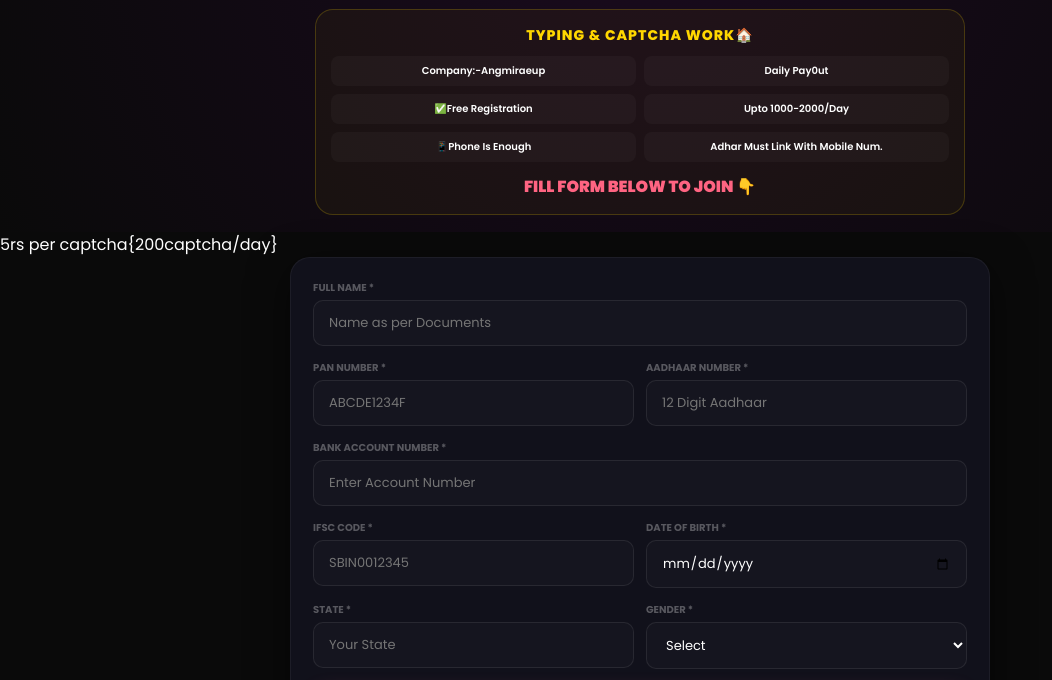
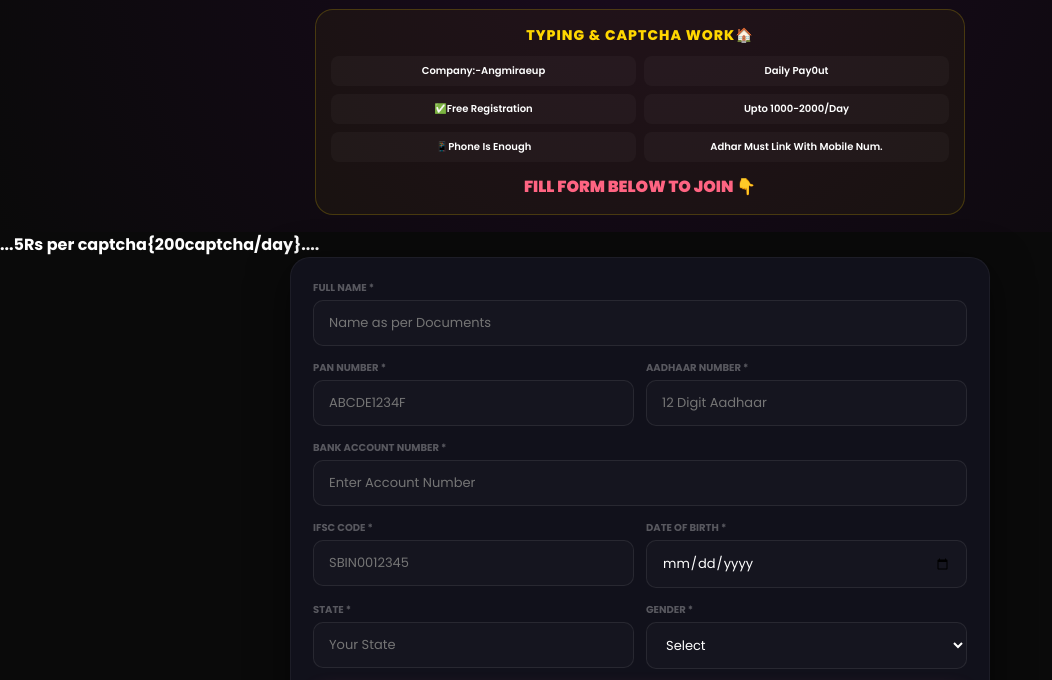
Before and after one commit to jyora410-create/info, a plain HTML site: page index.html in a window 1280 px wide. Shown: the part 107-787 px from the top of the page, without its empty margins (0-1052 px from the left). Drawn offline with Linux system fonts and the light colour scheme.

Commit message:
Update index.html

```diff
--- a/index.html
+++ b/index.html
@@ -112,7 +112,7 @@
       <div class="warning-text">FILL FORM BELOW TO JOIN 👇</div>
     </div>
   </header>
-  <p><span>5rs per captcha{200captcha/day}</span></p>
+  <p><span><b>...5Rs per captcha{200captcha/day}....</b></span></p>
 
   <!-- FORM SECTION -->
   <section class="form-section">
```
